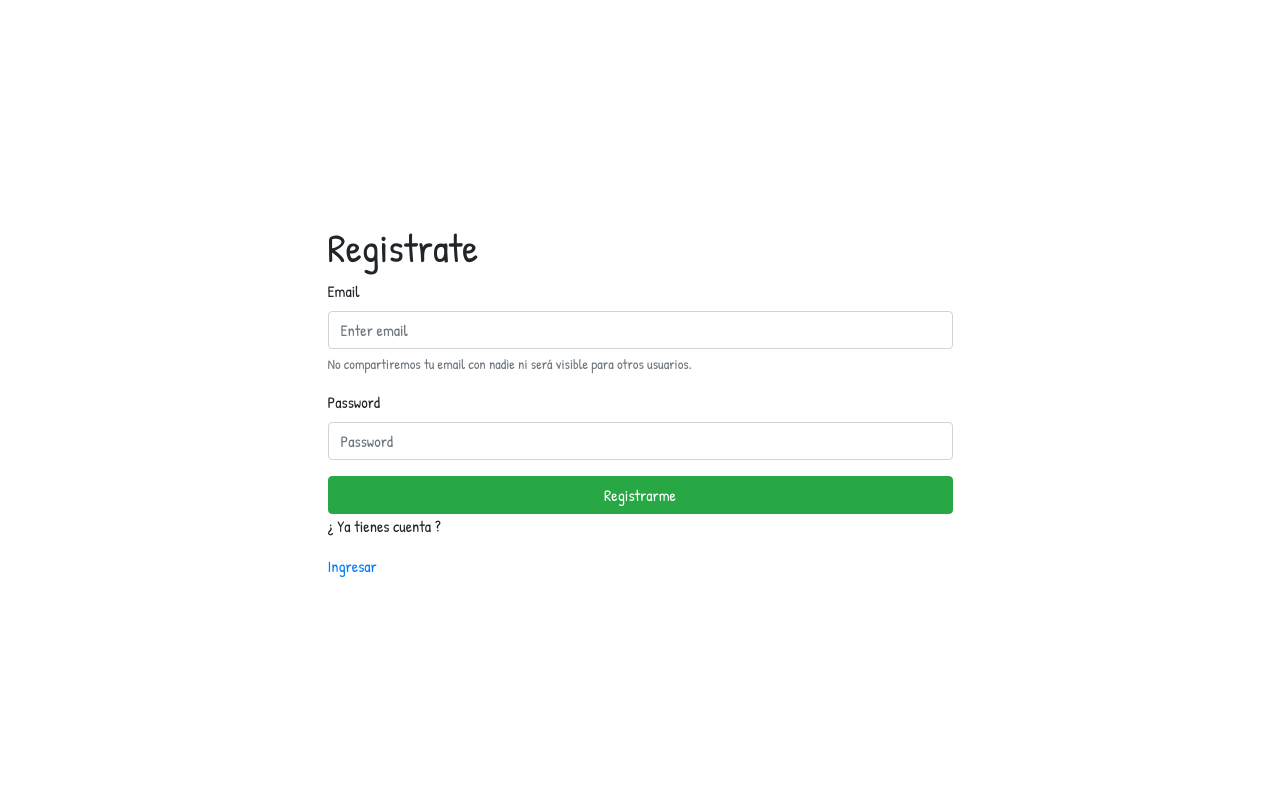
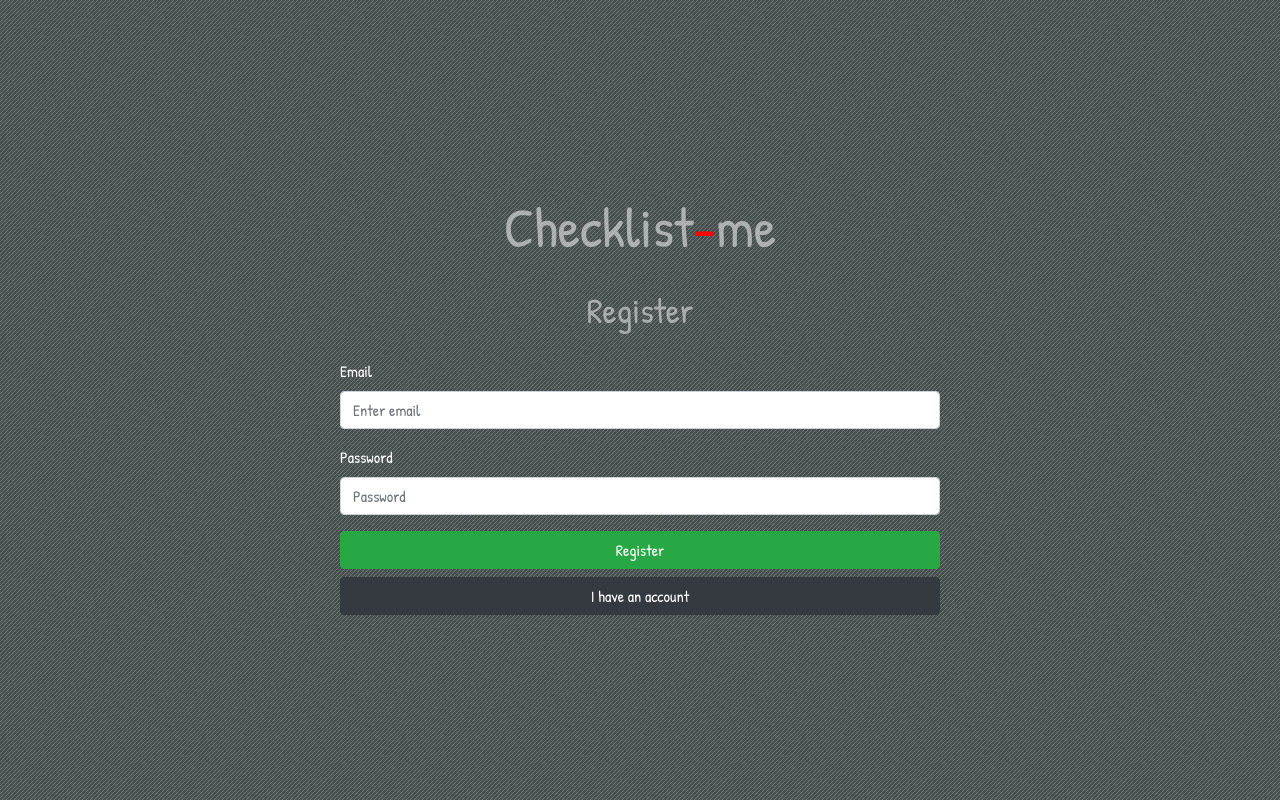
Before and after one commit to LeandroHornos/mychecklists, a React (Create React App) app: page /register in a window 1280 px wide. Built offline with nearby package versions, Linux system fonts and the light colour scheme; no server answers.

Commit message:
Unifico estilis entre rutas

```diff
--- a/src/App.css
+++ b/src/App.css
@@ -24,7 +24,7 @@
 }
 
 .page-title {
-  color: rgba(242, 242, 242, 0.4);
+  color: rgba(242, 242, 242, 0.55);
   text-align: center;
   border-radius: 5px;
   padding: 20px 10px;
--- a/src/Components/Dashboard.jsx
+++ b/src/Components/Dashboard.jsx
@@ -72,7 +72,7 @@
     boxSizing: "border-box",
     padding: "0px 10px",
     margin: "0px",
-    minHeight: "100vh",
+    minHeight: "80vh",
   },
 };
 export default Dashboard;
--- a/src/Components/Login.jsx
+++ b/src/Components/Login.jsx
@@ -1,6 +1,6 @@
 import React, { useState } from "react";
 
-import { useHistory } from "react-router-dom";
+import { useHistory, Link } from "react-router-dom";
 
 // Firebase
 import firebaseApp from "../firebaseApp";
@@ -24,16 +24,29 @@
   };
 
   return (
-    <div className="row">
+    <div className="checklist-wall-window">
+      <div className="row" style={styles.row}>
         <div className="col-md-3"></div>
         <div
           className="col-md-6 d-flex flex-column justify-content-center"
           style={{ minHeight: "100vh" }}
         >
-        <h1>Ingresar</h1>
+          <Link
+            style={{
+              fontSize: "3.5em",
+              textAlign: "center",
+              color: "rgba(250,250,250,0.55)",
+            }}
+            to="/"
+          >
+            Checklist<span style={{ color: "red" }}>-</span>me
+          </Link>
+          <h1 className="page-title" style={{ fontSize: "2.2em" }}>
+            Sign In
+          </h1>
           <Form>
             <Form.Group controlId="formBasicEmail">
-            <Form.Label>Email</Form.Label>
+              <Form.Label style={{ color: "white" }}>Email</Form.Label>
               <Form.Control
                 type="email"
                 placeholder="Enter email"
@@ -41,14 +54,10 @@
                   setEmail(e.target.value);
                 }}
               />
-            <Form.Text className="text-muted">
-              No compartiremos tu email con nadie, ni será visible para otros
-              usuarios.
-            </Form.Text>
             </Form.Group>
 
             <Form.Group controlId="formBasicPassword">
-            <Form.Label>Password</Form.Label>
+              <Form.Label style={{ color: "white" }}>Password</Form.Label>
               <Form.Control
                 type="password"
                 placeholder="Password"
@@ -66,13 +75,41 @@
                 handleSignIn();
               }}
             >
-            Entrar
+              Enter
+            </Button>
+            <Button
+              block
+              variant="dark"
+              onClick={(e) => {
+                history.push("/register");
+              }}
+              style={{ color: "white" }}
+            >
+              I don't have an account
             </Button>
           </Form>
         </div>
         <div className="col-md-3"></div>
       </div>
+    </div>
   );
 }
 
+const styles = {
+  h1: { padding: "40px 10px" },
+  h4: { padding: "20px 0px", width: "100%" },
+  centerColumn: {
+    display: "flex",
+    flexDirection: "column",
+    alignItems: "center",
+    justifyContent: "center",
+  },
+  row: {
+    boxSizing: "border-box",
+    padding: "0px 10px",
+    margin: "0px",
+    minHeight: "80vh",
+  },
+};
+
 export default Login;
--- a/src/Components/NavigationBar.jsx
+++ b/src/Components/NavigationBar.jsx
@@ -28,7 +28,7 @@
           </NavDropdown>
         </Nav>
         <Nav>
-          <Nav.Link href="./exit">Sign Out</Nav.Link>
+          <Nav.Link href="/exit">Sign Out</Nav.Link>
         </Nav>
       </Navbar.Collapse>
     </Navbar>
--- a/src/Components/Register.jsx
+++ b/src/Components/Register.jsx
@@ -29,25 +29,36 @@
         uid: newUser.uid,
       };
       await db.collection("users").add(userData);
-      console.log(
-        "nuevo usuario creado con exito"
-      );
-      history.push("./inventories");
+      console.log("nuevo usuario creado con exito");
+      history.push("./");
     } catch (error) {
       console.log(error);
     }
   };
   return (
-    <div className="row">
+    <div className="checklist-wall-window">
+      <div className="row" style={styles.row}>
         <div className="col-md-3"></div>
         <div
           className="col-md-6 d-flex flex-column justify-content-center"
           style={{ minHeight: "100vh" }}
         >
-        <h1>Registrate</h1>
+          <Link
+            style={{
+              fontSize: "3.5em",
+              textAlign: "center",
+              color: "rgba(250,250,250,0.55)",
+            }}
+            to="/"
+          >
+            Checklist<span style={{ color: "red" }}>-</span>me
+          </Link>
+          <h1 className="page-title" style={{ fontSize: "2.2em" }}>
+            Register
+          </h1>
           <Form>
             <Form.Group controlId="formBasicEmail">
-            <Form.Label>Email</Form.Label>
+              <Form.Label style={{ color: "white" }}>Email</Form.Label>
               <Form.Control
                 type="email"
                 placeholder="Enter email"
@@ -55,14 +66,10 @@
                   setEmail(e.target.value);
                 }}
               />
-            <Form.Text className="text-muted">
-              No compartiremos tu email con nadie ni será visible para otros
-              usuarios.
-            </Form.Text>
             </Form.Group>
 
             <Form.Group>
-            <Form.Label>Password</Form.Label>
+              <Form.Label style={{ color: "white" }}>Password</Form.Label>
               <Form.Control
                 type="password"
                 placeholder="Password"
@@ -80,15 +87,41 @@
                 handleSignUp();
               }}
             >
-            Registrarme
+              Register
+            </Button>
+            <Button
+              block
+              variant="dark"
+              onClick={(e) => {
+                history.push("/login");
+              }}
+              style={{ color: "white" }}
+            >
+              I have an account
             </Button>
           </Form>
-        <p>¿ Ya tienes cuenta ?</p>
-        <Link to="/signin">Ingresar</Link>
         </div>
         <div className="col-md-3"></div>
+      </div>
     </div>
   );
 }
 
+const styles = {
+  h1: { padding: "40px 10px" },
+  h4: { padding: "20px 0px", width: "100%" },
+  centerColumn: {
+    display: "flex",
+    flexDirection: "column",
+    alignItems: "center",
+    justifyContent: "center",
+  },
+  row: {
+    boxSizing: "border-box",
+    padding: "0px 10px",
+    margin: "0px",
+    minHeight: "80vh",
+  },
+};
+
 export default Register;
--- a/src/Components/SignOut.jsx
+++ b/src/Components/SignOut.jsx
@@ -1,7 +1,7 @@
 import React from "react";
 
 // Router
-import { useHistory } from "react-router-dom";
+import { useHistory, Link } from "react-router-dom";
 
 // Bootstrap
 import Button from "react-bootstrap/Button";
@@ -23,40 +23,75 @@
   };
 
   return (
-    <div className="row">
-      <div className="col-md-4"></div>
-      <div
-        className="col-md-4 d-flex flex-column justify-content-center align-items-center"
-        style={{ minHeight: "100vh" }}
-      >
+    <div className="checklist-wall-window">
+      <div className="row" style={styles.row}>
+        <div className="col-md-3"></div>
         <div
-          style={{ width: "100%" }}
-          className="d-flex flex-column justify-content-around align-items-center"
+          className="col-md-6 d-flex flex-column justify-content-center"
+          style={{ minHeight: "100vh" }}
         >
-          <img alt="" style={{ width: "70%" }} src="/img/girl-leaving-lab.svg"></img>
-          <h3 style={{ padding: "20px 10px" }}>¿ Te vas ?</h3>
+          <Link
+            style={{
+              fontSize: "3.5em",
+              textAlign: "center",
+              color: "rgba(250,250,250,0.55)",
+            }}
+            to="/"
+          >
+            Checklist<span style={{ color: "red" }}>-</span>me
+          </Link>
+          <h1 className="page-title" style={{ fontSize: "2.2em" }}>
+            Sign Out
+          </h1>
+          <h4
+            style={{
+              padding: "20px 10px",
+              textAlign: "center",
+              color: "white",
+            }}
+          >
+            ¿ Are you leaving ?
+          </h4>
           <Button
-            variant="success"
+            variant="danger"
             onClick={(e) => {
               e.preventDefault();
               handleSignOut();
             }}
           >
-            Salir
+            Yes, I'm out!
           </Button>
           <Button
-            variant="link"
+            variant="success"
             onClick={() => {
               history.goBack();
             }}
+            style={{ marginTop: "20px" }}
           >
-            Volver
+            No, take me back.
           </Button>
         </div>
+        <div className="col-md-3"></div>
       </div>
-      <div className="col-md-4"></div>
     </div>
   );
 };
 
+const styles = {
+  h1: { padding: "40px 10px" },
+  h4: { padding: "20px 0px", width: "100%" },
+  centerColumn: {
+    display: "flex",
+    flexDirection: "column",
+    alignItems: "center",
+    justifyContent: "center",
+  },
+  row: {
+    boxSizing: "border-box",
+    padding: "0px 10px",
+    margin: "0px",
+    minHeight: "80vh",
+  },
+};
+
 export default SignOut;
--- a/src/Components/Welcome.jsx
+++ b/src/Components/Welcome.jsx
@@ -11,16 +11,16 @@
   return (
     <div className="checklist-wall-window">
       <div className="row " style={styles.row}>
-        <div className="col-md-4"></div>
-        <div className="col-md-4" style={styles.centerColumn}>
+        <div className="col-md-3"></div>
+        <div className="col-md-6" style={styles.centerColumn}>
           <div className="d-flex flex-column justify-content-around align-items-center">
             <h2
-              style={{ color: "white", fontSize: "2em", padding: "20px 0px" }}
+              style={{ color: "white", fontSize: "3em", padding: "20px 0px" }}
             >
               Welcome to Checklist<span style={{ color: "red" }}>-</span>me
             </h2>
             <p style={{ color: "white" }}>
-              Conquer the world, one checklist at a time
+              Control the world, one checklist at a time
             </p>
 
             <Button
@@ -53,7 +53,7 @@
             </Button>
           </div>
         </div>
-        <div className="col-md-4"></div>
+        <div className="col-md-3"></div>
       </div>
     </div>
   );
@@ -72,7 +72,7 @@
     boxSizing: "border-box",
     padding: "0px 10px",
     margin: "0px",
-    minHeight: "100vh",
+    minHeight: "80vh",
   },
 };
 export default Welcome;
```
Also changed, not shown: src/Components/ORIG-Register.jsx (deleted, +0 -48 lines), src/Components/RegisterOLD.jsx (added, +94 -0 lines), src/Components/SignOutOld.jsx (added, +62 -0 lines). Lines whose indentation alone changed are shown as unchanged.
